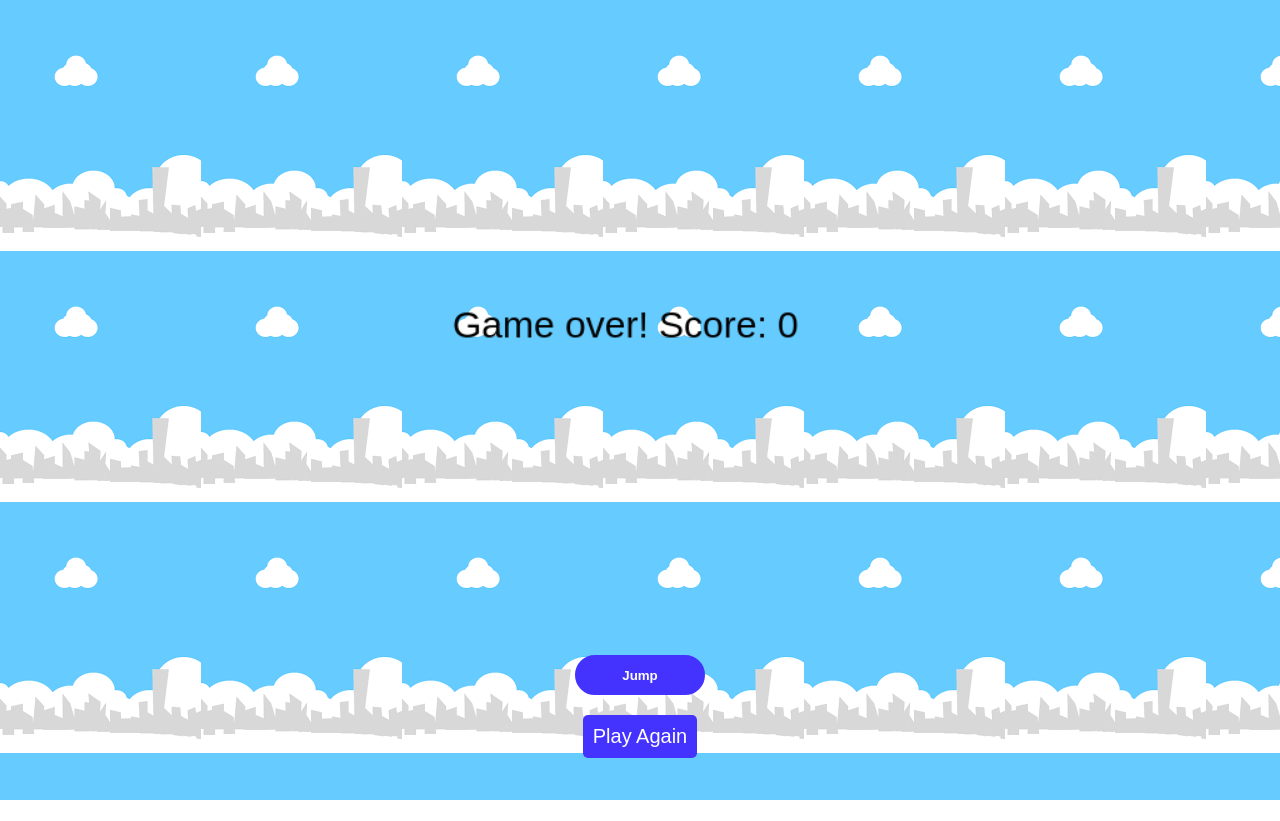
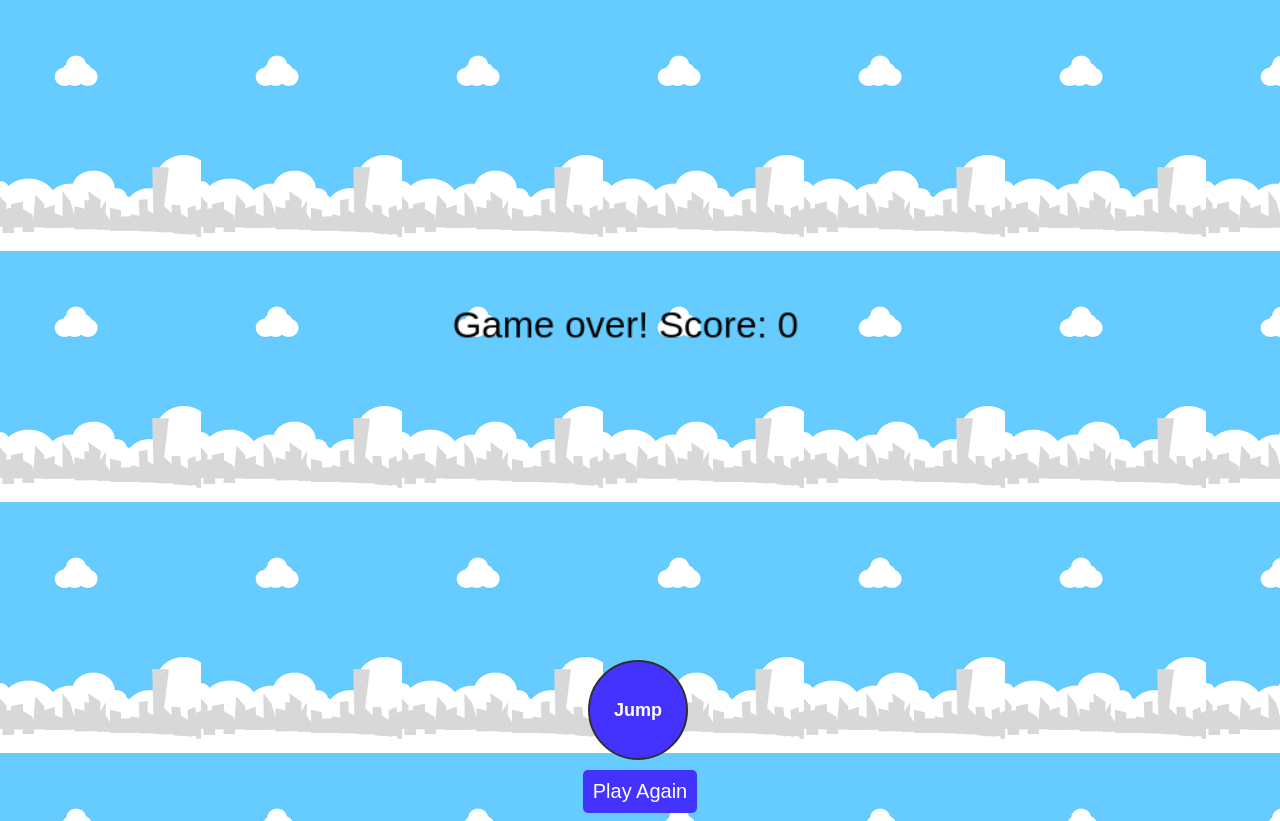
Before and after one commit to mantovanip/flapoybird, a plain HTML site: page index.html in a window 1280 px wide. Before the commit the page ends 800 px from the top, so only its background shows below. Drawn offline with Linux system fonts and the light colour scheme.

Commit message:
att button round

```diff
--- a/flappybird.js
+++ b/flappybird.js
@@ -6,8 +6,8 @@ let xPos = 10;
 let yPos = 150;
 let ySpeed = 0;
 let gravity = 0.1;
-let birdWidth = 40;
-let birdHeight = 30;
+let birdWidth = 45;
+let birdHeight = 35;
 
 
 // Define variables for pipe position, width, and gap
@@ -21,6 +21,14 @@ let pipeRadius = 50;
 let score = 0;
 let gameOver = false;
 
+// End the game and display score
+function endGame() {
+  gameOver = true;
+  ctx.clearRect(0, 0, canvas.width, canvas.height);
+  ctx.fillStyle = "black";
+  ctx.font = "30px Arial";
+  ctx.fillText("Game over! Score: " + score, 50, 150);
+}
 // Start the game loop
 function startGame() {
   canvas = document.getElementById("canvas");
@@ -29,6 +37,7 @@ function startGame() {
   bird.src = "bird.png"; // set the src attribute to the file path of the image
   setInterval(updateGame, 10);
 }
+
 
 
 // Update game state and redraw canvas
@@ -78,14 +87,6 @@ function updateGame() {
 }
 
 
-// End the game and display score
-function endGame() {
-  gameOver = true;
-  ctx.clearRect(0, 0, canvas.width, canvas.height);
-  ctx.fillStyle = "black";
-  ctx.font = "30px Arial";
-  ctx.fillText("Game over! Score: " + score, 50, 150);
-}
 // Create reset button
 const button = document.createElement("button");
 button.innerHTML = "Play Again";
--- a/style.css
+++ b/style.css
@@ -34,21 +34,22 @@ canvas {
 }
 
 .jump {
-    min-width: 130px;
-    height: 40px;
+    width: 100px;
+    height: 100px;
     color: #fff;
     padding: 5px 10px;
     font-weight: bold;
+    font-size: large;
     cursor: pointer;
     transition: all 0.3s ease;
     position: relative;
-    display: block;
-    margin: 5px auto;
+    transform: translate(-2%, 10%);
     outline: none;
-    border-radius: 20px;
-    border: 2px solid #4433ff;
+    border-radius: 75px;
+    border: 2px solid #322e2e;
     background: #4433ff;
   }
+
   .jump:hover {
     background: #fff;
     color: #4433ff
```
